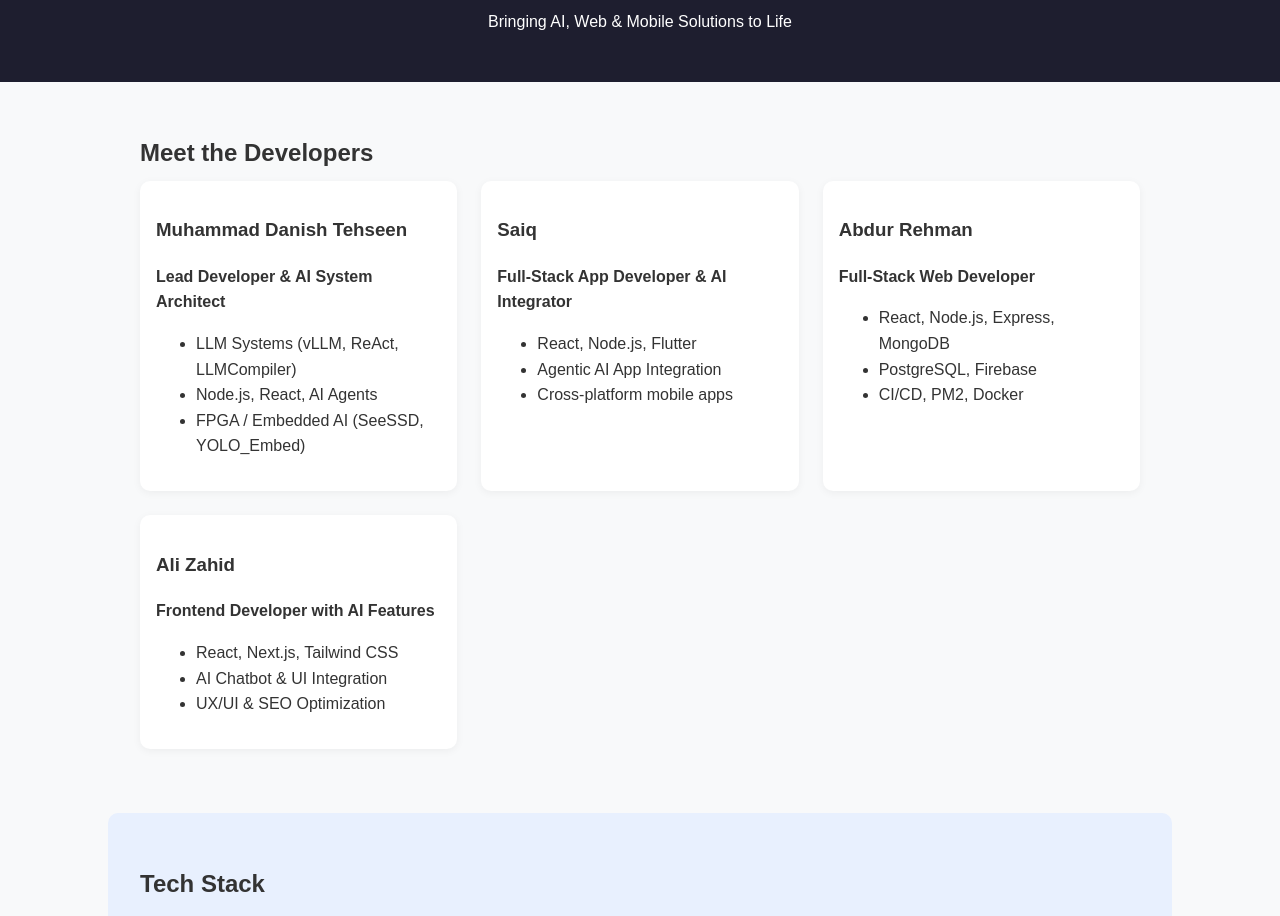
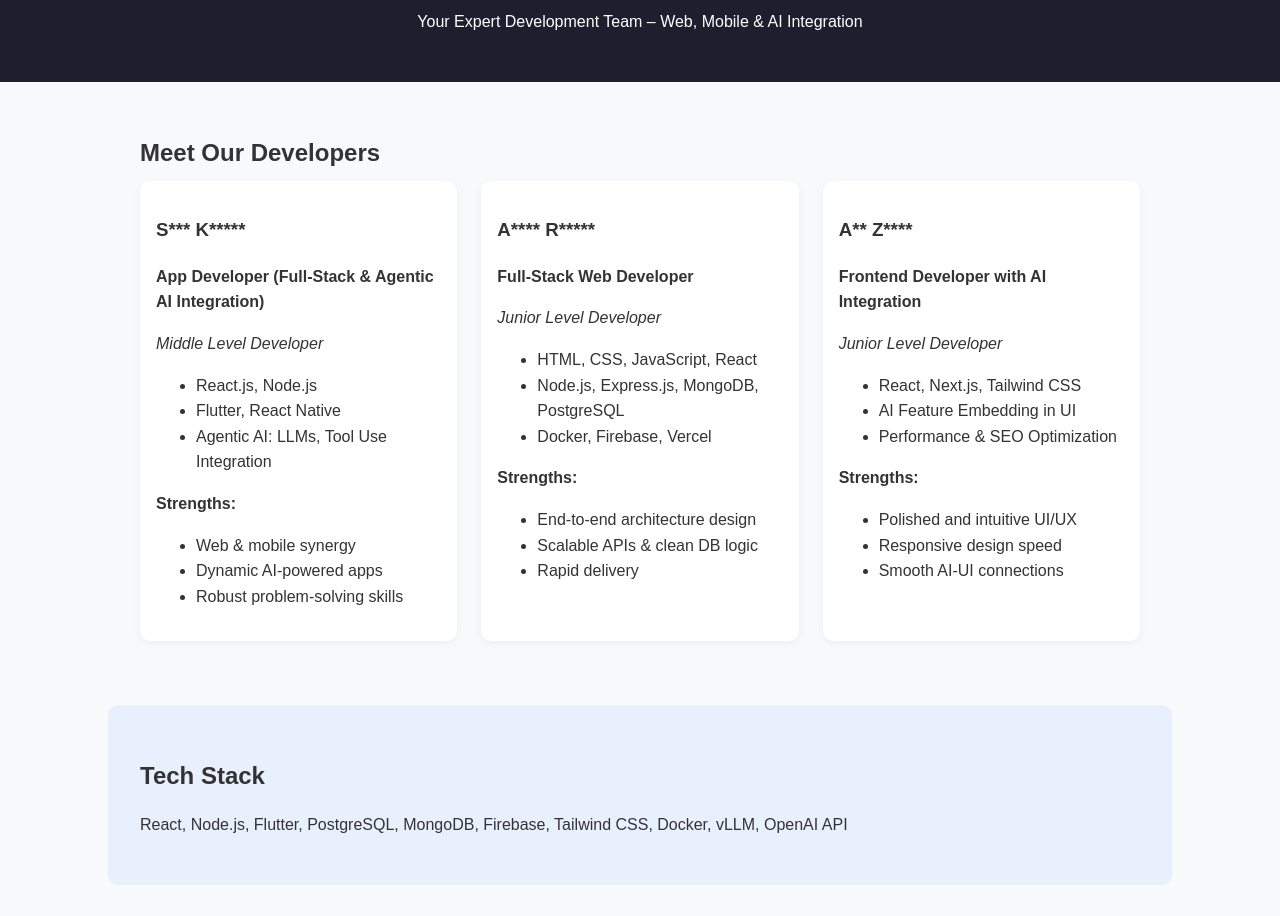
Before and after one commit to danish-1996/dev-team-profile, a plain HTML site: page index.html in a window 1280 px wide. Shown: the part 112-1028 px from the top of the page. Drawn offline with Linux system fonts and the light colour scheme.

Commit message:
Update index.html

```diff
--- a/index.html
+++ b/index.html
@@ -3,73 +3,85 @@
 <head>
   <meta charset="UTF-8" />
   <meta name="viewport" content="width=device-width, initial-scale=1.0"/>
-  <title>Our Developer Team</title>
+  <title>MP Solutions – Developer Team</title>
   <link rel="stylesheet" href="style.css" />
 </head>
 <body>
   <header>
-    <h1>👨‍💻 Our Developer Team</h1>
-    <p>Bringing AI, Web & Mobile Solutions to Life</p>
+    <h1>💼 MP Solutions</h1>
+    <p>Your Expert Development Team – Web, Mobile & AI Integration</p>
   </header>
 
   <section class="team">
-    <h2>Meet the Developers</h2>
+    <h2>Meet Our Developers</h2>
+    <div class="profile-grid">
 
-    <div class="profile-grid">
       <div class="profile">
-        <h3>Muhammad Danish Tehseen</h3>
-        <p><strong>Lead Developer & AI System Architect</strong></p>
+        <h3>S*** K*****</h3>
+        <p><strong>App Developer (Full-Stack & Agentic AI Integration)</strong></p>
+        <p><em>Middle Level Developer</em></p>
         <ul>
-          <li>LLM Systems (vLLM, ReAct, LLMCompiler)</li>
-          <li>Node.js, React, AI Agents</li>
-          <li>FPGA / Embedded AI (SeeSSD, YOLO_Embed)</li>
+          <li>React.js, Node.js</li>
+          <li>Flutter, React Native</li>
+          <li>Agentic AI: LLMs, Tool Use Integration</li>
+        </ul>
+        <p><strong>Strengths:</strong></p>
+        <ul>
+          <li>Web & mobile synergy</li>
+          <li>Dynamic AI-powered apps</li>
+          <li>Robust problem-solving skills</li>
         </ul>
       </div>
 
       <div class="profile">
-        <h3>Saiq</h3>
-        <p><strong>Full-Stack App Developer & AI Integrator</strong></p>
+        <h3>A**** R*****</h3>
+        <p><strong>Full-Stack Web Developer</strong></p>
+        <p><em>Junior Level Developer</em></p>
         <ul>
-          <li>React, Node.js, Flutter</li>
-          <li>Agentic AI App Integration</li>
-          <li>Cross-platform mobile apps</li>
+          <li>HTML, CSS, JavaScript, React</li>
+          <li>Node.js, Express.js, MongoDB, PostgreSQL</li>
+          <li>Docker, Firebase, Vercel</li>
+        </ul>
+        <p><strong>Strengths:</strong></p>
+        <ul>
+          <li>End-to-end architecture design</li>
+          <li>Scalable APIs & clean DB logic</li>
+          <li>Rapid delivery</li>
         </ul>
       </div>
 
       <div class="profile">
-        <h3>Abdur Rehman</h3>
-        <p><strong>Full-Stack Web Developer</strong></p>
+        <h3>A** Z****</h3>
+        <p><strong>Frontend Developer with AI Integration</strong></p>
+        <p><em>Junior Level Developer</em></p>
         <ul>
-          <li>React, Node.js, Express, MongoDB</li>
-          <li>PostgreSQL, Firebase</li>
-          <li>CI/CD, PM2, Docker</li>
+          <li>React, Next.js, Tailwind CSS</li>
+          <li>AI Feature Embedding in UI</li>
+          <li>Performance & SEO Optimization</li>
+        </ul>
+        <p><strong>Strengths:</strong></p>
+        <ul>
+          <li>Polished and intuitive UI/UX</li>
+          <li>Responsive design speed</li>
+          <li>Smooth AI-UI connections</li>
         </ul>
       </div>
 
-      <div class="profile">
-        <h3>Ali Zahid</h3>
-        <p><strong>Frontend Developer with AI Features</strong></p>
-        <ul>
-          <li>React, Next.js, Tailwind CSS</li>
-          <li>AI Chatbot & UI Integration</li>
-          <li>UX/UI & SEO Optimization</li>
-        </ul>
-      </div>
     </div>
   </section>
 
   <section class="tech">
     <h2>Tech Stack</h2>
-    <p>React, Node.js, Flutter, PostgreSQL, MongoDB, Firebase, OpenAI API, Docker, Figma, vLLM</p>
+    <p>React, Node.js, Flutter, PostgreSQL, MongoDB, Firebase, Tailwind CSS, Docker, vLLM, OpenAI API</p>
   </section>
 
   <section class="why">
-    <h2>Why Choose Us?</h2>
+    <h2>Why MP Solutions?</h2>
     <ul>
-      <li>✅ Full coverage: Web, Mobile, AI & Embedded</li>
-      <li>✅ Strong research + real-world product delivery</li>
-      <li>✅ Experienced with AI-agent frameworks and LLMs</li>
-      <li>✅ Fast, scalable, and client-oriented</li>
+      <li>✅ Full-stack and mobile expertise</li>
+      <li>✅ AI-driven solutions using latest LLM tools</li>
+      <li>✅ Clean UI/UX with strong backend logic</li>
+      <li>✅ Agile, scalable, and client-focused delivery</li>
     </ul>
   </section>
 
```
